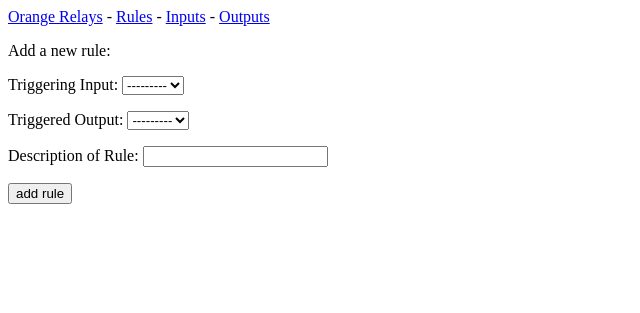
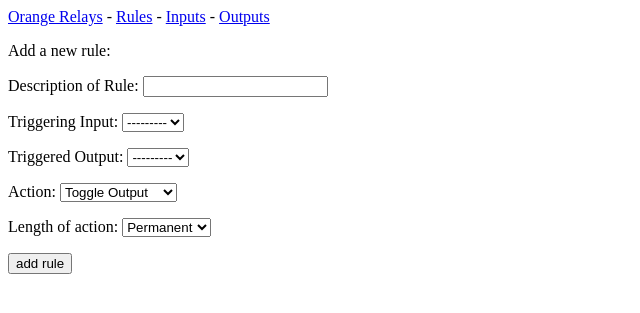
Before and after one commit to AntaeusNar/Orange-Relay, a Django app: page /new_rule/ in a window 1280 px wide. Shown: the top 313 px of the page, without its empty margins (0-640 px from the left). Run offline with Django 3.2, Linux system fonts and the light colour scheme; data that the repository does not hold is empty.

Commit message:
updated rulesform created javascript to allow for dynamic display of options

```diff
--- a/OR_web_GUI/forms.py
+++ b/OR_web_GUI/forms.py
@@ -13,8 +13,9 @@ class OutputForm(forms.ModelForm):
 class RulesForm(forms.ModelForm):
     class Meta:
         model = Rule
-        fields = ['input', 'output', 'text']
-        labels = {'input': 'Triggering Input', 'output': 'Triggered Output', 'text': 'Description of Rule'}
+        fields = ['text', 'input', 'output', 'action', 'times', 'length']
+        labels = {'input': 'Triggering Input', 'output': 'Triggered Output', 'text': 'Description of Rule',
+                  'times': 'Length of action', 'length': 'Timer'}
 
 
 class LinkingLogicForm(forms.Form):
--- /dev/null
+++ b/OR_web_GUI/static/OR_web_GUI/javascript/main.js
@@ -0,0 +1,67 @@
+//onload replacement js to allow for multiple functions
+
+if (window.addEventListener) // W3C standard
+{
+  window.addEventListener('load', FindLabels, false); // NB **not** 'onload'
+  window.addEventListener('load', ShowHideNewRulesForm, false);
+  window.addEventListener('load', ElementsEvents, false);
+}
+
+
+function ElementsEvents(){
+    if (document.getElementById('id_times'))
+    {
+        document.getElementById('id_times').addEventListener("change", ShowHideNewRulesForm);
+    }
+}
+
+function ShowHideNewRulesForm(){
+    if (document.getElementById('id_times')){
+        var sel = document.getElementById('id_times');
+        var optionSelected = sel.options.item(sel.options.selectedIndex).value;
+        if (optionSelected == 'T') {
+           ShowNewRulesForm();
+        }else {
+            HideNewRulesForm();
+        }
+    }
+}
+
+function FindLabels(){
+    var labels = document.getElementsByTagName('label');
+    for (var i = 0; i < labels.length; i++) {
+        if (labels[i].htmlFor != '') {
+            var elem = document.getElementById(labels[i].htmlFor);
+            if (elem)
+                elem.label = labels[i];
+        }
+    }
+}
+
+function HideNewRulesForm(){
+    var length = document.getElementById('id_length');
+    length.style.display = 'none';
+    length.label.style.display = 'none';
+}
+
+
+function ShowNewRulesForm(){
+    var length = document.getElementById('id_length');
+    length.style.display = 'block';
+    length.label.style.display = 'block';
+}
+
+//window.onload = FindLabels, HideNewRulesForm;
+
+//$("#id_length").hide(); // length field
+
+//('#id_times').on('change', function(){
+//    var optionSelected = $("option:selected", this);
+ //   var valueSelected = this.value;
+ //   if (valueSelected == 'T') {
+//      $('#id_length').show();
+//    } else {
+//      $('#id_length').hide();
+//    }
+//    return false;
+//});
--- a/OR_web_GUI/templates/OR_web_GUI/base.html
+++ b/OR_web_GUI/templates/OR_web_GUI/base.html
@@ -1,5 +1,7 @@
 {% load static %}
+
 <!DOCTYPE html>
+<script type="text/javascript" src="{% static 'OR_web_GUI/javascript/main.js' %}"></script>
 <html lang="en">
 <head>
     <meta charset="UTF-8">
--- a/OR_web_GUI/views.py
+++ b/OR_web_GUI/views.py
@@ -78,7 +78,7 @@ def new_rule(request):
     """adds new rules"""
     if request.method != 'POST':
         # no data submitted; create a blank form
-        form = RulesForm
+        form = RulesForm(initial={'action': 'T', 'times': 'P'})
     else:
         # POST data submitted; process data.
         form = RulesForm(data=request.POST)
```
Also changed, not shown: OR_web_GUI/static/OR_web_GUI/css/main.css (added), OR_web_GUI/static/OR_web_GUI/css/style.css (deleted).
